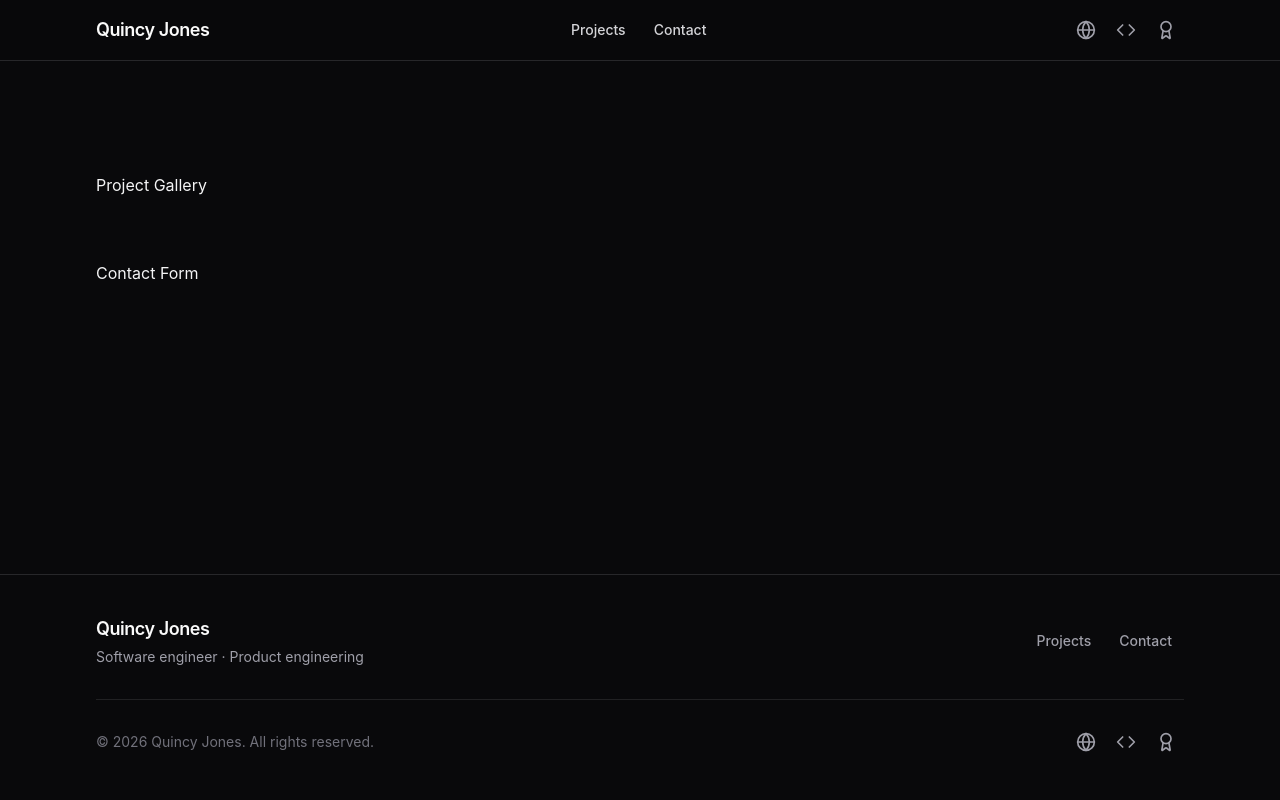
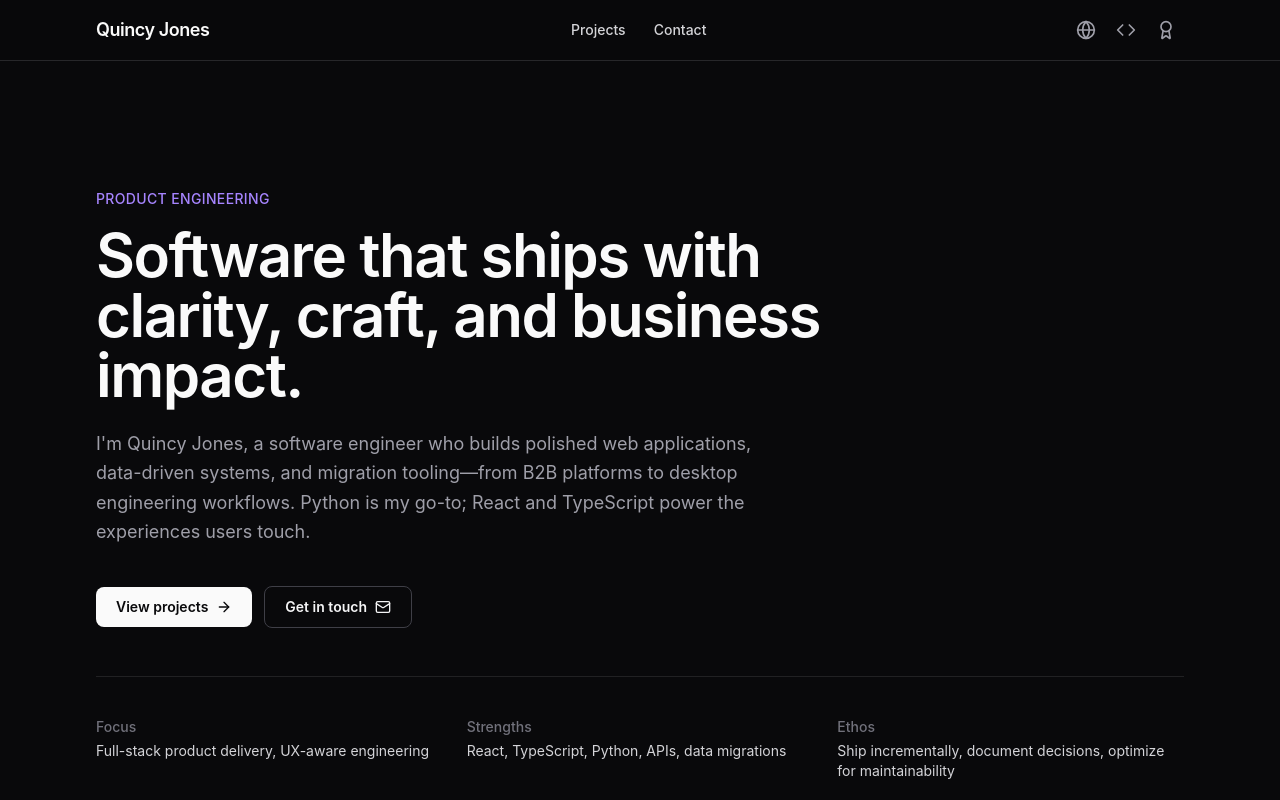
Before and after one commit to qgjones9/portfolio, a React app: page / in a window 1280 px wide. Shown: the top 800 px of the page. Built offline with nearby package versions, Linux system fonts and the light colour scheme; the HTML template or start-up script is replaced by a standard one.

Commit message:
add Navbar with nav links and social icons

```diff
--- a/src/App.tsx
+++ b/src/App.tsx
@@ -1,4 +1,5 @@
 import Footer from './components/Footer'
+import HeroSection from './components/HeroSection'
 import Navbar from './components/Navbar'
 
 export default function App() {
@@ -6,7 +7,8 @@ export default function App() {
     <div id="top" className="flex min-h-screen flex-col bg-zinc-950 text-zinc-100">
       <Navbar />
       <main className="mx-auto w-full max-w-6xl flex-1 px-4 py-12 sm:px-6 lg:px-8">
-        <section id="projects" className="mt-16 scroll-mt-20">
+        <HeroSection />
+        <section id="projects" className="mt-20 scroll-mt-20">
           Project Gallery
         </section>
         <section id="contact" className="mt-16 scroll-mt-20">
--- /dev/null
+++ b/src/components/HeroSection.tsx
@@ -0,0 +1,68 @@
+import { ArrowRight, Mail } from 'lucide-react'
+
+export default function HeroSection() {
+  return (
+    <section className="relative py-12 sm:py-16 lg:py-20">
+      <div
+        className="pointer-events-none absolute inset-0 -z-10 overflow-hidden"
+        aria-hidden
+      >
+        <div className="absolute -top-24 left-1/2 h-72 w-72 -translate-x-1/2 rounded-full bg-violet-600/10 blur-3xl" />
+        <div className="absolute top-32 right-0 h-48 w-48 rounded-full bg-zinc-700/20 blur-3xl" />
+      </div>
+
+      <p className="text-sm font-medium tracking-wide text-violet-400 uppercase">
+        Product engineering
+      </p>
+
+      <h1 className="mt-4 max-w-3xl text-4xl font-semibold tracking-tight text-zinc-50 sm:text-5xl lg:text-6xl">
+        Software that ships with clarity, craft, and business impact.
+      </h1>
+
+      <p className="mt-6 max-w-2xl text-lg leading-relaxed text-zinc-400">
+        I&apos;m Quincy Jones, a software engineer who builds polished web
+        applications, data-driven systems, and migration tooling—from B2B
+        platforms to desktop engineering workflows. Python is my go-to; React
+        and TypeScript power the experiences users touch.
+      </p>
+
+      <div className="mt-10 flex flex-col gap-3 sm:flex-row sm:items-center">
+        <a
+          href="#projects"
+          className="inline-flex items-center justify-center gap-2 rounded-lg bg-zinc-50 px-5 py-2.5 text-sm font-semibold text-zinc-950 transition-colors hover:bg-zinc-200"
+        >
+          View projects
+          <ArrowRight className="h-4 w-4" aria-hidden />
+        </a>
+        <a
+          href="#contact"
+          className="inline-flex items-center justify-center gap-2 rounded-lg border border-zinc-700 px-5 py-2.5 text-sm font-semibold text-zinc-100 transition-colors hover:border-zinc-500 hover:bg-zinc-900"
+        >
+          Get in touch
+          <Mail className="h-4 w-4" aria-hidden />
+        </a>
+      </div>
+
+      <dl className="mt-12 grid grid-cols-1 gap-6 border-t border-zinc-800/80 pt-10 sm:grid-cols-3">
+        <div>
+          <dt className="text-sm font-medium text-zinc-500">Focus</dt>
+          <dd className="mt-1 text-sm text-zinc-300">
+            Full-stack product delivery, UX-aware engineering
+          </dd>
+        </div>
+        <div>
+          <dt className="text-sm font-medium text-zinc-500">Strengths</dt>
+          <dd className="mt-1 text-sm text-zinc-300">
+            React, TypeScript, Python, APIs, data migrations
+          </dd>
+        </div>
+        <div>
+          <dt className="text-sm font-medium text-zinc-500">Ethos</dt>
+          <dd className="mt-1 text-sm text-zinc-300">
+            Ship incrementally, document decisions, optimize for maintainability
+          </dd>
+        </div>
+      </dl>
+    </section>
+  )
+}
```
